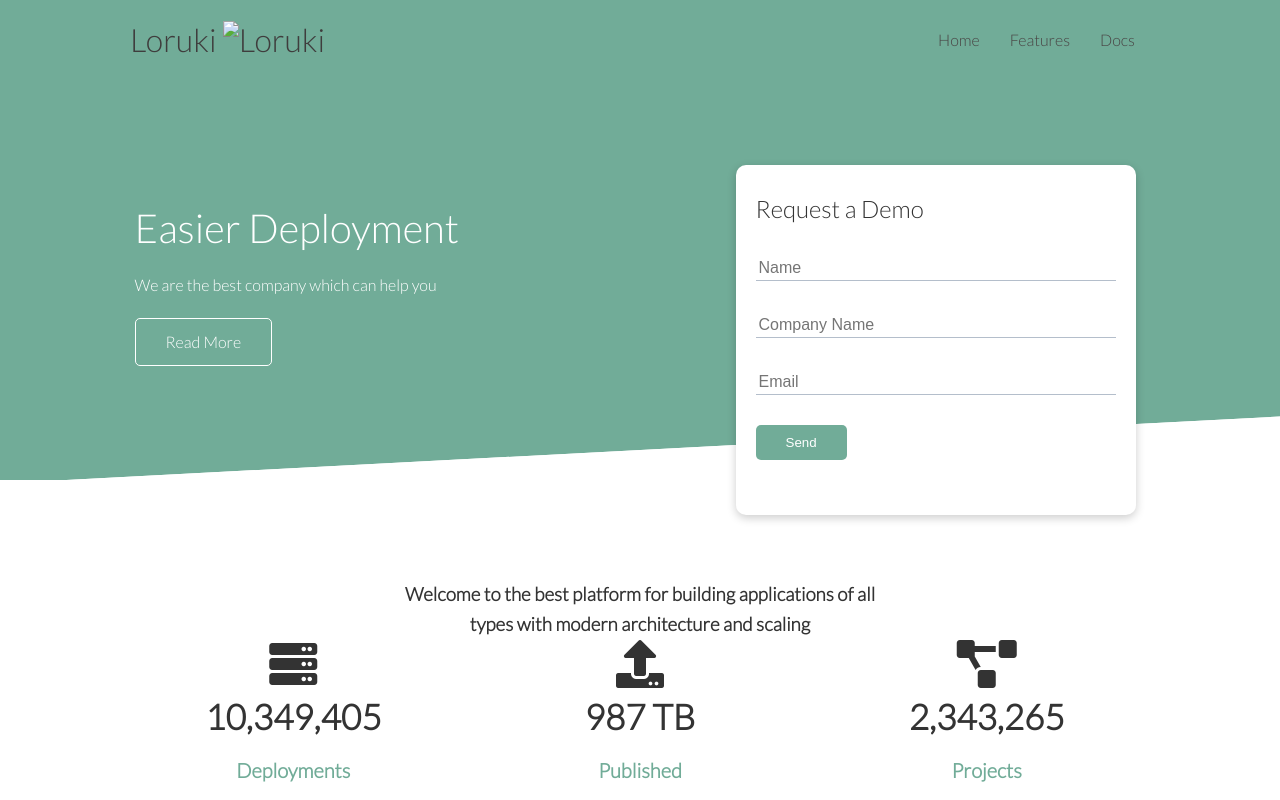
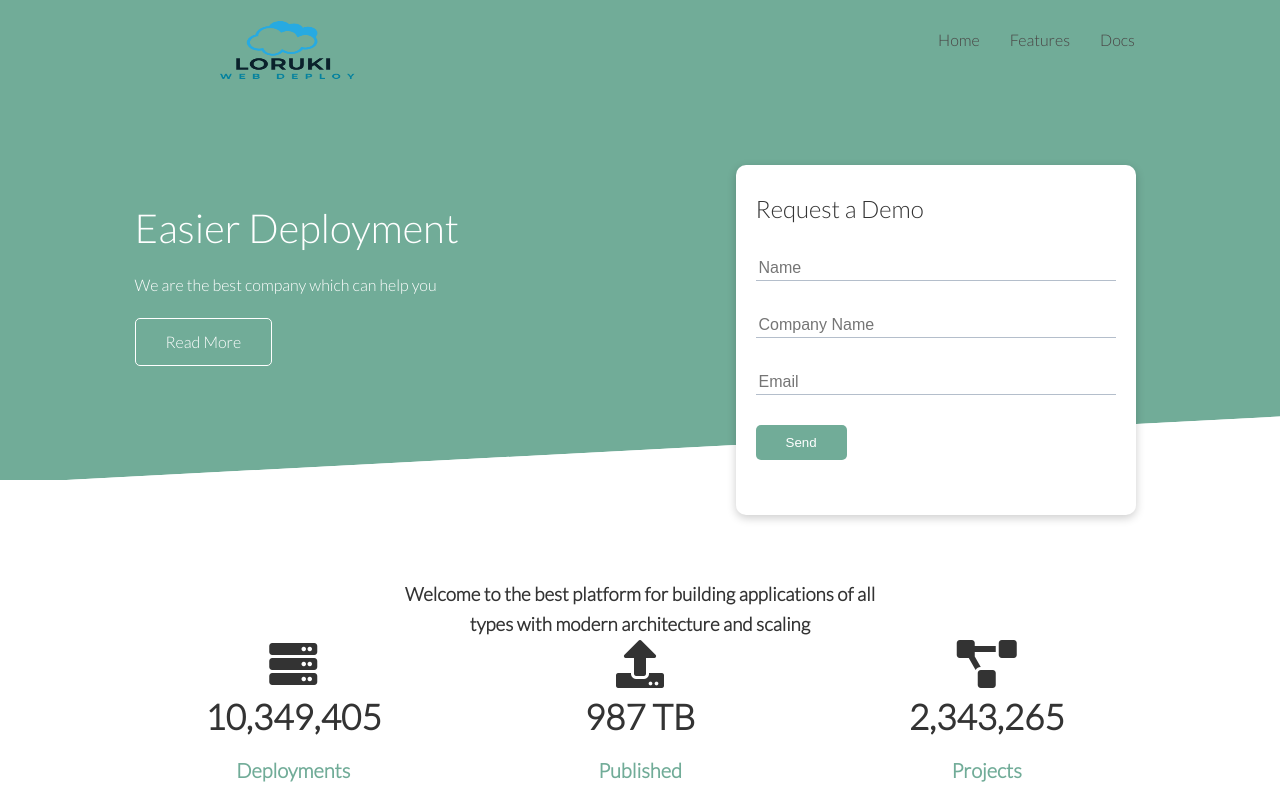
Before and after one commit to lab-brussels-1/loruki-group-5, a website: page index.html in a window 1280 px wide. Shown: the top 800 px of the page. Drawn offline with Linux system fonts and the light colour scheme; the site is published under a folder, as on GitHub Pages, so addresses that start at the root find nothing.

Commit message:
logo fixed

```diff
--- a/index.html
+++ b/index.html
@@ -20,7 +20,7 @@
         <h1 class="logo">
           Loruki
           <img
-            src="/assets/logos/Logo.png"
+            src="./assets/logos/Logo.png"
             alt="Loruki"
             width="70"
             height="200"
```
